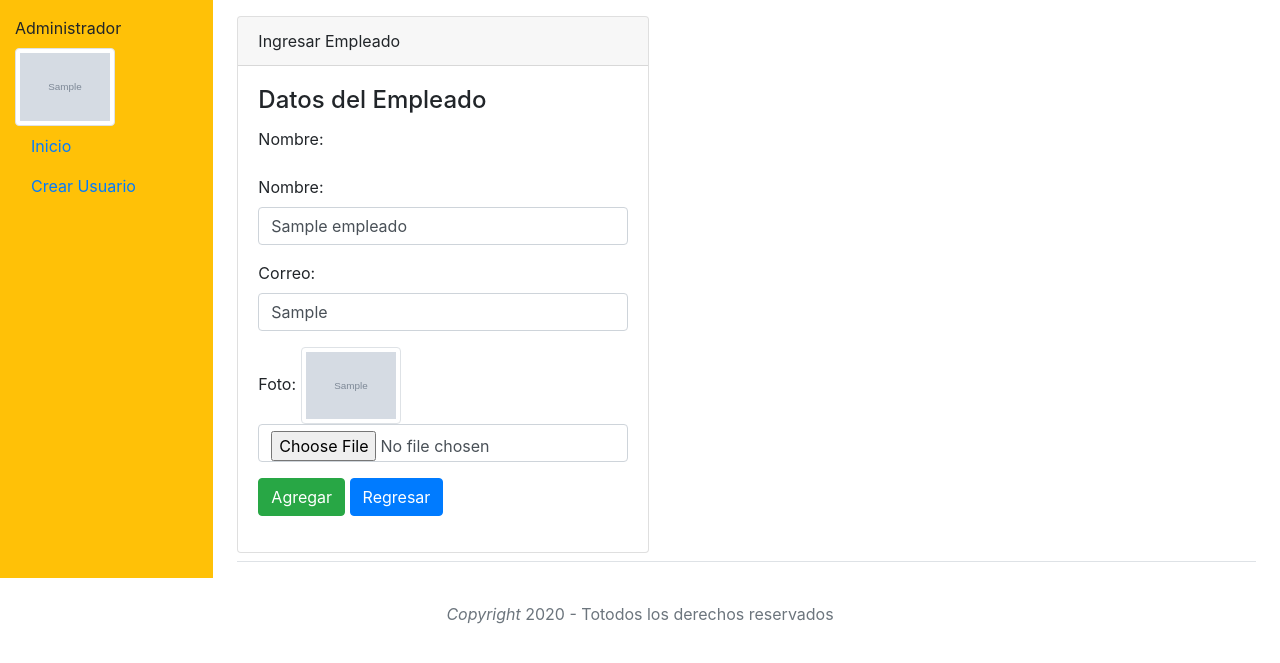
After one commit to jabermudez/CRUD-Flask-MySQL, a Flask app: page /edit/1 in a window 1280 px wide. The commit adds this page. Shown: the top 663 px of the page. Run offline with Flask 2, Linux system fonts and the light colour scheme; tables that the repository leaves empty or names only in its code hold one stand-in row (values such as "Sample post"); grey boxes marked "Sample" are stand-in pictures; some libraries are stand-ins or nearby versions.

Commit message:
Actualización CRUD Empleados
Se realiza actualización y se implementan màs módulos del CRUD Empleados

```diff
--- a/CRUD_Empleados/app.py
+++ b/CRUD_Empleados/app.py
@@ -1,8 +1,12 @@
 from flask import Flask
-from flask import render_template,request
+from flask import render_template,request, redirect, url_for, flash
 from flaskext.mysql import MySQL
+from flask import send_from_directory
+from datetime import datetime
+import os
 
 app= Flask(__name__)
+app.secret_key="alitox"
 
 mysql = MySQL()
 app.config['MYSQL_DATABASE_HOST']='localhost'
@@ -11,16 +15,88 @@ app.config['MYSQL_DATABASE_PASSWORD']=''
 app.config['MYSQL_DATABASE_DB']='sistema'
 mysql.init_app(app)
 
+
+CARPETA = os.path.join('uploads')
+app.config['CARPETA']=CARPETA
+
+@app.route('/uploads/<nombreFoto>')
+def uploads(nombreFoto):
+   return send_from_directory(app.config['CARPETA'], nombreFoto)
+
 @app.route('/')
 def index():
 
-    sql = "INSERT INTO `empleados` (`id`, `Nombre`, `Correo`, `Foto`) VALUES (NULL, 'Alexander', 'alitox@live.com', 'foto.jpg')"
+    sql = "SELECT * FROM empleados;"
     conn = mysql.connect()
     cursor=conn.cursor()
     cursor.execute(sql)
+
+    empleados=cursor.fetchall()
+    print(empleados)
+
     conn.commit()
 
-    return render_template('empleados/index.html')
+    return render_template('empleados/index.html', empleados=empleados)
+
+@app.route('/destroy/<int:id>')
+def destroy(id):
+    conn = mysql.connect()
+    cursor = conn.cursor()
+
+    cursor.execute("SELECT Foto FROM empleados WHERE id=%s", id)
+    fila = cursor.fetchall()
+    os.remove(os.path.join(app.config['CARPETA'], fila[0][0]))
+
+    cursor.execute("DELETE FROM empleados WHERE id=%s", (id))
+    conn.commit()
+
+    return redirect('/')
+
+@app.route('/edit/<int:id>')
+def edit(id):
+
+   conn = mysql.connect()
+   cursor = conn.cursor()
+   cursor.execute("SELECT * FROM empleados WHERE id=%s", (id))
+   empleados=cursor.fetchall()
+   conn.commit()
+
+   return render_template('empleados/edit.html', empleados=empleados)
+
+@app.route('/update', methods=['POST'])
+def update():
+    _nombre=request.form['txtNombre']
+    _correo=request.form['txtCorreo']
+    _foto=request.files['txtFoto']
+    id=request.form['txtID']
+
+    sql = "UPDATE empleados SET  Nombre=%s, Correo=%s WHERE id=%s;"
+
+    datos=(_nombre, _correo, id)
+
+    conn = mysql.connect()
+    cursor=conn.cursor()
+
+    now= datetime.now()
+    tiempo=now.strftime("%Y%H%M%S")
+
+    if _foto.filename!='':
+        nuevoNombreFoto=tiempo+_foto.filename
+        _foto.save("uploads/"+nuevoNombreFoto)
+
+        cursor.execute("SELECT Foto FROM empleados WHERE id=%s", id)
+        fila = cursor.fetchall()
+
+        os.remove(os.path.join(app.config['CARPETA'], fila[0][0]))
+        cursor.execute("UPDATE empleados SET foto=%s WHERE id=%s", (nuevoNombreFoto, id))
+        conn.commit()
+
+
+    cursor.execute(sql,datos)
+    conn.commit()
+
+    return redirect('/')
+
 
 @app.route('/create')
 def create():
@@ -34,16 +110,27 @@ def storage():
     _correo=request.form['txtCorreo']
     _foto=request.files['txtFoto']
 
+    if _nombre=='' or _correo=='' or _foto=='':
+        flash('Recuerda llenar los datos de los campos')
+        return redirect(url_for('create'))
+
+    now= datetime.now()
+    tiempo=now.strftime("%Y%H%M%S")
+
+    if _foto.filename!='':
+        nuevoNombreFoto=tiempo+_foto.filename
+        _foto.save("uploads/"+nuevoNombreFoto)
+
 
     sql = "INSERT INTO `empleados` (`id`, `Nombre`, `Correo`, `Foto`) VALUES (NULL, %s, %s, %s)"
 
-    datos=(_nombre, _correo, _foto.filename)
+    datos=(_nombre, _correo, nuevoNombreFoto)
 
     conn = mysql.connect()
     cursor=conn.cursor()
     cursor.execute(sql,datos)
     conn.commit()
-    return render_template('empleados/index.html')
+    return redirect('/')
 
 if __name__ == '__main__':
     app.run(debug=True)
--- a/CRUD_Empleados/templates/empleados/edit.html
+++ b/CRUD_Empleados/templates/empleados/edit.html
@@ -0,0 +1,45 @@
+
+{% include 'header.html' %}
+{% for empleado in empleados %}
+
+   <form action="/update" method="POST" enctype="multipart/form-data">
+
+        <div class="card">
+            <div class="card-header">
+                Ingresar Empleado
+            </div>
+            <div class="card-body">
+                <h4 class="card-title">Datos del Empleado</h4>
+
+                <div class="form-group">
+                    <label for="txtID">Nombre:</label>
+                    <input type="hidden" name="txtID" id="txtID" value="{{ empleado[0] }}" class="form-control" placeholder="" aria-describedby="helpId">
+                </div>
+
+
+                <div class="form-group">
+                  <label for="txtNombre">Nombre:</label>
+                  <input type="text" name="txtNombre" id="txtNombre" value="{{ empleado[1] }}" class="form-control" placeholder="" aria-describedby="helpId">
+                </div>
+
+                <div class="form-group">
+                    <label for="txtCorreo">Correo:</label>
+                    <input type="text" name="txtCorreo" id="txtCorreo" value="{{ empleado[2] }}" class="form-control" placeholder="" aria-describedby="helpId">
+                </div>
+
+                <div class="form-group">
+                    <label for="txtFoto">Foto:</label>
+                    <img class="img-thumbnail" width="100" src="{{ url_for('uploads', nombreFoto= empleado[3]) }}" alt="">
+                    <input type="file" name="txtFoto" id="txtFoto" class="form-control" >
+                </div>
+
+                <div class="form-group">
+                    <input type="submit" class= "btn btn-success" value="Agregar">
+                    <a href="{{url_for('index')}}" class="btn btn-primary">Regresar</a>
+                </div>
+            </div>
+        </div>
+    </form>
+{% endfor %}
+
+{% include 'footer.html' %}
--- /dev/null
+++ b/CRUD_Empleados/templates/footer.html
@@ -0,0 +1,22 @@
+
+
+  </main>
+ </div>
+</div>
+        <footer class="container-fluid p-4">
+                <div class="row justify-content-md-between align-items-center">
+                        <div class="col-lg-12 text-center">
+                                <span class="text-secondary"><i class="fa fa-copyright" aria-hidden="true">Copyright</i> 2020 - Totodos los derechos reservados</span>
+                        </div>
+
+                </div>
+        </footer>
+
+
+        <script src="https://code.jquery.com/jquery-3.5.1.slim.min.js" integrity="sha384-DfXdz2htPH0lsSSs5nCTpuj/zy4C+OGpamoFVy38MVBnE+IbbVYUew+OrCXaRkfj" crossorigin="anonymous"></script>
+        <script>window.jQuery || document.write('<script src="../assets/js/vendor/jquery.slim.min.js"><\/script>')</script><script src="../assets/dist/js/bootstrap.bundle.min.js"></script>
+        <script src="https://cdn.jsdelivr.net/npm/feather-icons@4.28.0/dist/feather.min.js"></script>
+        <script src="https://cdn.jsdelivr.net/npm/chart.js@2.9.4/dist/Chart.min.js"></script>
+        <script src="dashboard.js"></script>
+</body>
+</html>
--- /dev/null
+++ b/CRUD_Empleados/templates/header.html
@@ -0,0 +1,36 @@
+<!DOCTYPE html>
+<html lang="en">
+<head>
+    <meta charset="UTF-8">
+    <meta name="viewport" content="width=device-width, initial-scale=1.0">
+    <link rel="stylesheet" href="https://cdn.jsdelivr.net/npm/bootstrap@4.6.0/dist/css/bootstrap.min.css" integrity="sha384-B0vP5xmATw1+K9KRQjQERJvTumQW0nPEzvF6L/Z6nronJ3oUOFUFpCjEUQouq2+l" crossorigin="anonymous">
+
+    <title>Inicio</title>
+</head>
+<body>
+    <div class="container-fluid">
+        <div class="row">
+            <nav id="sidebarMenu" class="col-md-3 col-lg-2 d-md-block bg-warning sidebar collapse">
+              <div class="sidebar-sticky pt-3">
+                {% for empleado in empleados %}
+                <label for="txtFoto">Administrador</label>
+                <img class="img-thumbnail" width="100" src="{{ url_for('uploads', nombreFoto= empleado[3]) }}" alt="">
+                {% endfor %}
+                <ul class="nav flex-column">
+                  <li class="nav-item">
+                    <a class="nav-link active" href="{{ url_for('index') }}">
+                      <span data-feather="home"></span>
+                      Inicio <span class="sr-only">(current)</span>
+                    </a>
+                  </li>
+                  <li class="nav-item">
+                    <a class="nav-link" href="{{ url_for('create') }}">
+                      <span data-feather="file"></span>
+                      Crear Usuario
+                    </a>
+                  </li>
+                </ul>
+              </div>
+            </nav>
+            <main role="main" class="col-md-9 ml-sm-auto col-lg-10 px-md-4">
+            <div class="d-flex justify-content-between flex-wrap flex-md-nowrap align-items-center pt-3 pb-2 mb-3 border-bottom">
```
Also changed, not shown: CRUD_Empleados/templates/empleados/create.html (+41 -11 lines), CRUD_Empleados/templates/empleados/index.html (+30 -12 lines), CRUD_Empleados/uploads/2021201920couseling-1.jpg (added), CRUD_Empleados/uploads/2021202814c56-1.jpg (added), CRUD_Empleados/uploads/2021210916couseling-1.jpg (added), CRUD_Empleados/uploads/2021220401aba-1.jpg (added).
